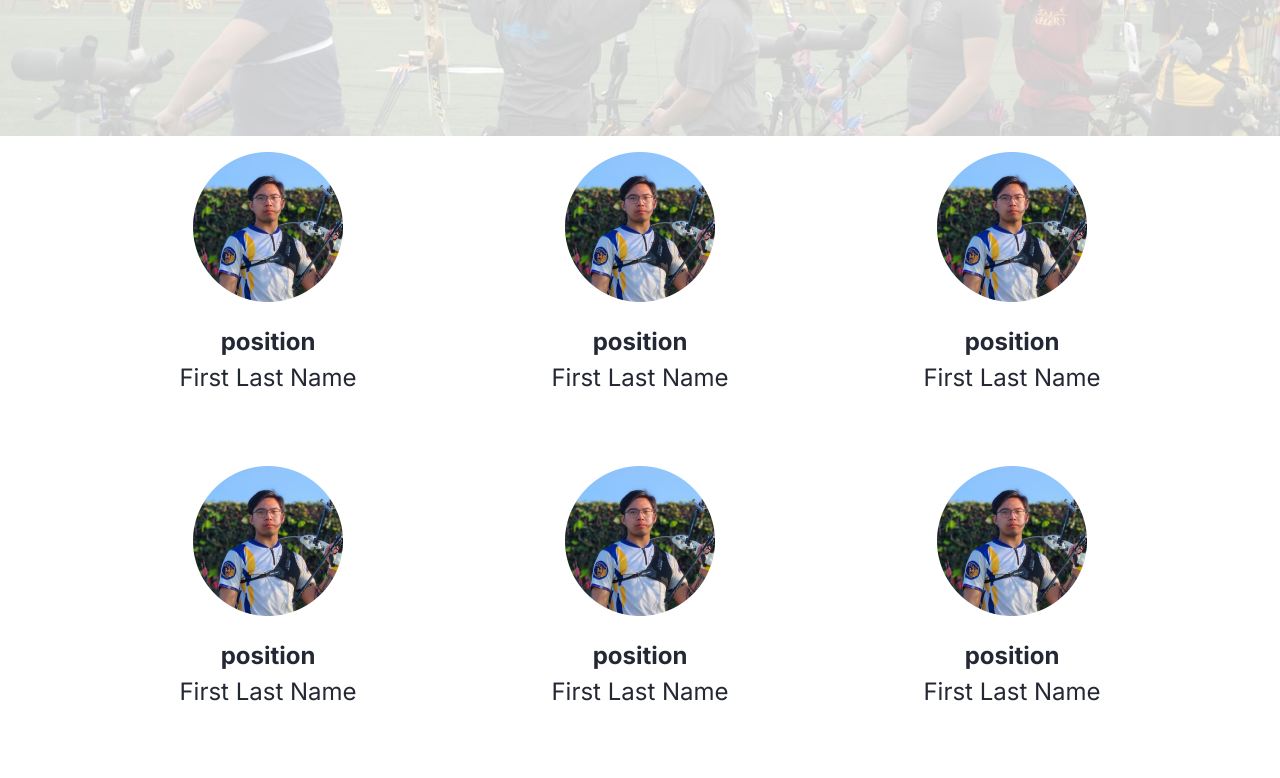
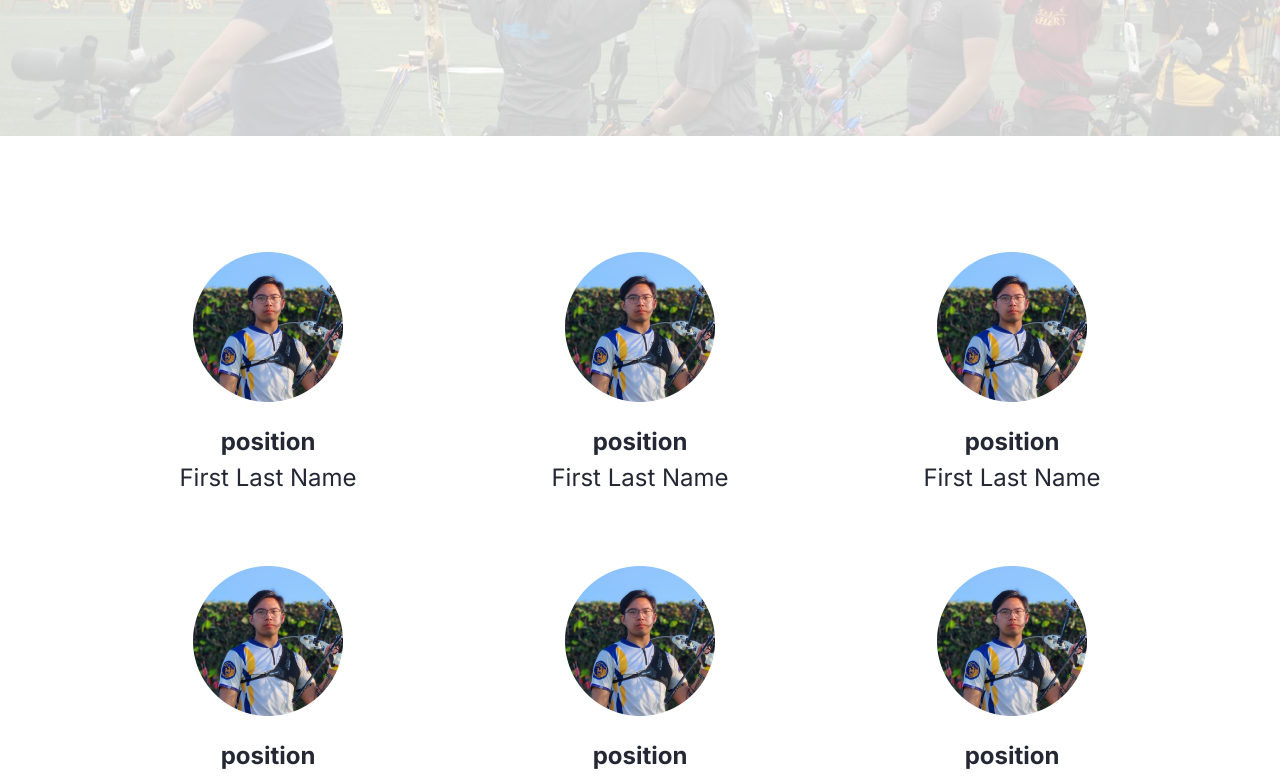
Before and after one commit to acm-ucr/archery-website, a Next.js app: page /board in a window 1280 px wide. Shown: the part 360-1138 px from the top of the page. Built offline with nearby package versions, Linux system fonts and the light colour scheme.

Commit message:
Add top/bottom margin to match Figma

```diff
--- a/src/components/board/board.tsx
+++ b/src/components/board/board.tsx
@@ -3,7 +3,7 @@
 
 const Board = () => {
   return (
-    <div className="flex flex-wrap items-center justify-center gap-10">
+    <div className="my-25 flex flex-wrap items-center justify-center gap-10">
       {boardMembers.map((member, index) => (
         <Card
           key={index}
```
